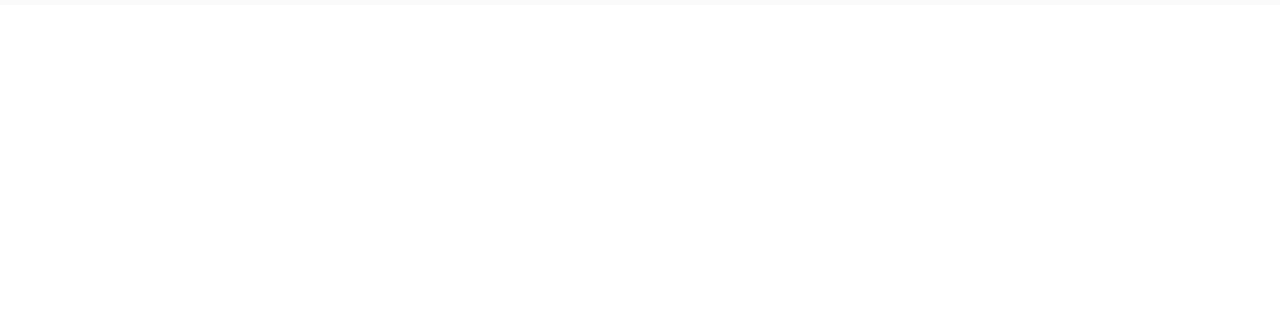
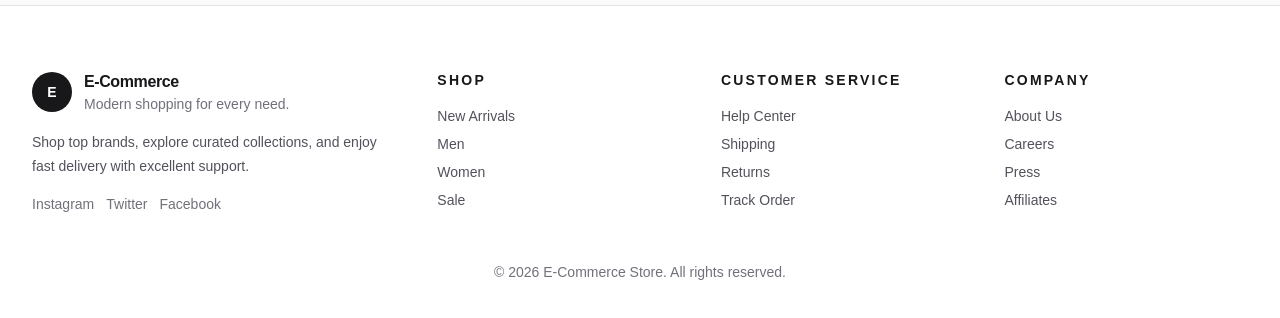
Before and after one commit to mizan4392/E-Com, a Next.js app in the folder client/: page / in a window 1280 px wide. Shown: the part 2338-2656 px from the top of the page. Before the commit the page ends 2343 px from the top, so only its background shows below. Built offline with nearby package versions, Linux system fonts and the light colour scheme.

Commit message:
added footer

```diff
--- /dev/null
+++ b/client/app/components/Footer.tsx
@@ -0,0 +1,94 @@
+import Link from "next/link";
+
+const footerLinks = [
+  {
+    title: "Shop",
+    items: [
+      { label: "New Arrivals", href: "#" },
+      { label: "Men", href: "#" },
+      { label: "Women", href: "#" },
+      { label: "Sale", href: "#" },
+    ],
+  },
+  {
+    title: "Customer Service",
+    items: [
+      { label: "Help Center", href: "#" },
+      { label: "Shipping", href: "#" },
+      { label: "Returns", href: "#" },
+      { label: "Track Order", href: "#" },
+    ],
+  },
+  {
+    title: "Company",
+    items: [
+      { label: "About Us", href: "#" },
+      { label: "Careers", href: "#" },
+      { label: "Press", href: "#" },
+      { label: "Affiliates", href: "#" },
+    ],
+  },
+];
+
+export default function Footer() {
+  return (
+    <footer className="border-t border-zinc-200 bg-white py-16 text-zinc-700">
+      <div className="mx-auto grid max-w-7xl gap-10 px-4 sm:px-6 lg:grid-cols-[1.5fr_1fr_1fr_1fr] lg:px-8">
+        <div className="space-y-4">
+          <div className="flex items-center gap-3">
+            <div className="flex h-10 w-10 items-center justify-center rounded-full bg-zinc-900 text-sm font-semibold text-white">
+              E
+            </div>
+            <div>
+              <p className="text-base font-semibold tracking-tight text-zinc-900">
+                E-Commerce
+              </p>
+              <p className="text-sm text-zinc-500">
+                Modern shopping for every need.
+              </p>
+            </div>
+          </div>
+          <p className="max-w-sm text-sm leading-6 text-zinc-600">
+            Shop top brands, explore curated collections, and enjoy fast
+            delivery with excellent support.
+          </p>
+          <div className="flex flex-wrap gap-3 text-sm text-zinc-500">
+            <a href="#" className="transition hover:text-zinc-900">
+              Instagram
+            </a>
+            <a href="#" className="transition hover:text-zinc-900">
+              Twitter
+            </a>
+            <a href="#" className="transition hover:text-zinc-900">
+              Facebook
+            </a>
+          </div>
+        </div>
+
+        {footerLinks.map((group) => (
+          <div key={group.title} className="space-y-4">
+            <p className="text-sm font-semibold uppercase tracking-[0.16em] text-zinc-900">
+              {group.title}
+            </p>
+            <div className="space-y-2 text-sm text-zinc-600">
+              {group.items.map((item) => (
+                <Link
+                  key={item.label}
+                  href={item.href}
+                  className="block transition hover:text-zinc-900"
+                >
+                  {item.label}
+                </Link>
+              ))}
+            </div>
+          </div>
+        ))}
+      </div>
+      <div className="mx-auto mt-12 max-w-7xl px-4 text-center text-sm text-zinc-500 sm:px-6 lg:px-8">
+        <p>
+          © {new Date().getFullYear()} E-Commerce Store. All rights reserved.
+        </p>
+      </div>
+    </footer>
+  );
+}
--- a/client/app/page.tsx
+++ b/client/app/page.tsx
@@ -3,6 +3,7 @@ import HeroCarousel from "./components/HeroCarousel";
 import ShopsList from "./components/ShopsList";
 import CategoriesList from "./components/CategoriesList";
 import ProductsList from "./components/ProductsList";
+import Footer from "./components/Footer";
 
 export default function Home() {
   return (
@@ -19,6 +20,8 @@ export default function Home() {
           <ProductsList />
         </div>
       </section>
+
+      <Footer />
     </main>
   );
 }
```
